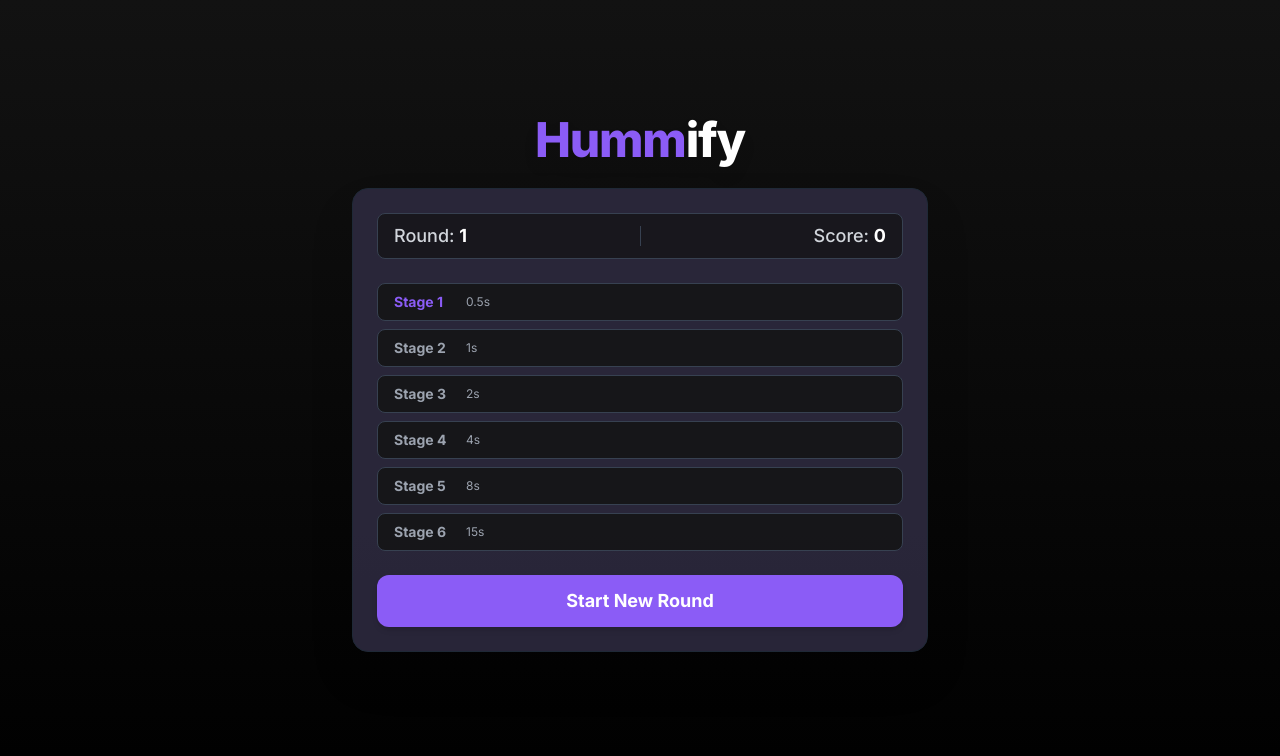
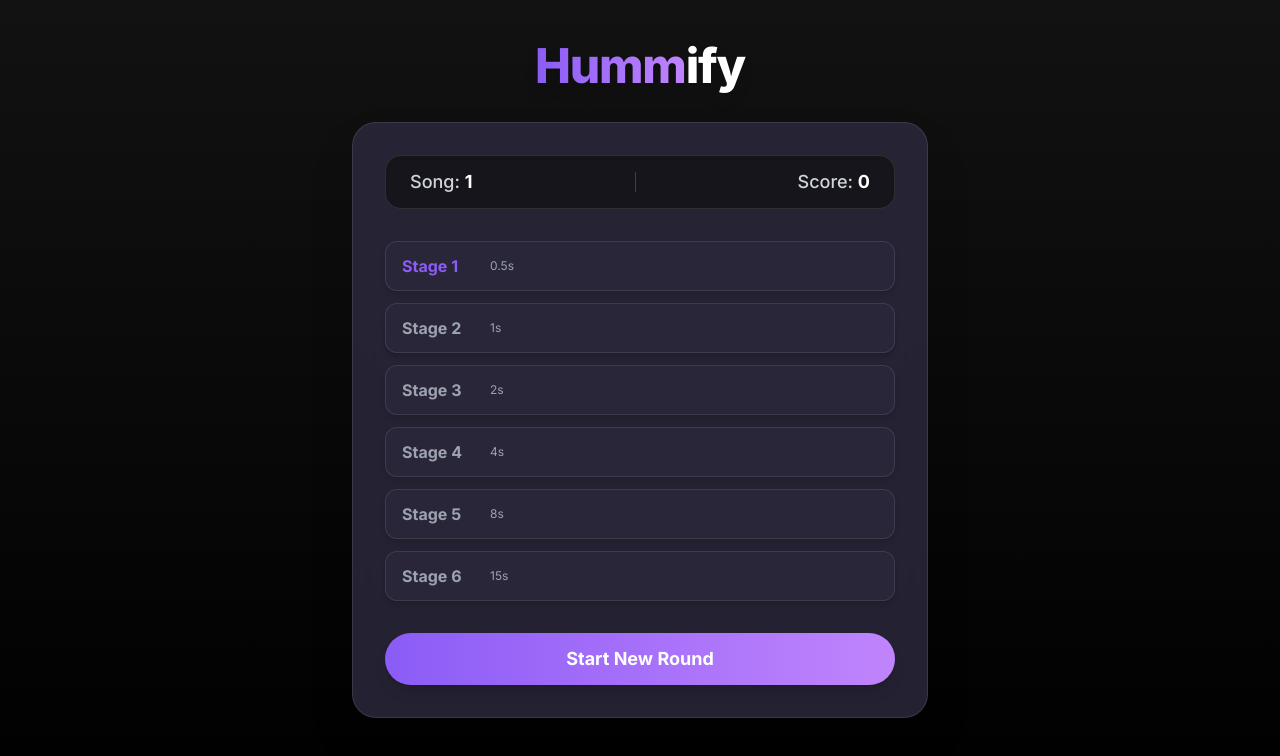
Before and after one commit to SamuriCoder/hummify, a Next.js app: page / in a window 1280 px wide. Shown: the top 756 px of the page. Built offline with nearby package versions, Linux system fonts and the light colour scheme.

Commit message:
Fixed UI

```diff
--- a/package.json
+++ b/package.json
@@ -17,6 +17,7 @@
   "author": "",
   "license": "ISC",
   "dependencies": {
+    "canvas-confetti": "^1.9.3",
     "howler": "^2.2.4",
     "next": "14.1.0",
     "react": "^18.2.0",
--- a/src/app/api/check/route.ts
+++ b/src/app/api/check/route.ts
@@ -8,7 +8,12 @@ let currentSong: { title: string; artist: string } | null = null;
 const normalize = (str: string): string[] => {
   return str
     .toLowerCase()
-    .replace(/[^a-z0-9\s]/g, '') // remove punctuation
+    // Remove text in parentheses or brackets
+    .replace(/\([^)]*\)|\[[^\]]*\]/g, '')
+    // Remove common version/remaster/bonus/feat info
+    .replace(/(remaster(ed)?|version|edit|bonus track|mono|stereo|feat\.?|featuring|explicit|clean|single|album|mix|live|deluxe|original|demo|reissue|re\-issue|re\s?record(ed)?|with .+|from .+|\d{4})/g, '')
+    // Remove punctuation
+    .replace(/[^a-z0-9\s]/g, '')
     .split(/\s+/)
     .filter(Boolean);
 };
--- a/src/app/globals.css
+++ b/src/app/globals.css
@@ -19,10 +19,58 @@ body {
 
 @layer components {
   .btn-primary {
-    @apply bg-primary hover:bg-primary/90 text-white font-bold py-2 px-4 rounded;
+    @apply bg-gradient-to-r from-primary to-purple-400 hover:from-purple-500 hover:to-primary text-white font-bold py-3 px-6 rounded-full shadow-lg transition-all duration-200 ease-in-out;
   }
 
   .card {
-    @apply bg-surface rounded-lg p-6 shadow-lg;
+    @apply bg-surface/80 backdrop-blur-lg border border-white/10 rounded-3xl p-8 shadow-2xl transition-all duration-200;
+  }
+
+  .input-modern {
+    @apply w-full pl-12 pr-4 py-3 rounded-xl bg-white/10 border border-white/10 text-lg text-white placeholder-gray-400 focus:border-primary focus:ring-2 focus:ring-primary/30 transition-all outline-none;
+  }
+
+  .stage-modern {
+    @apply flex items-center px-4 py-3 rounded-xl border border-white/10 bg-surface/60 shadow-md transition-all duration-150;
+  }
+
+  .stage-modern-active {
+    @apply border-primary bg-gradient-to-r from-primary/20 to-surface/80 shadow-xl;
+  }
+
+  .modal-modern {
+    @apply bg-surface/90 backdrop-blur-2xl rounded-3xl shadow-2xl p-10 max-w-md w-full text-center border border-white/10;
   }
 }
+
+@layer utilities {
+  .animate-fade-in {
+    animation: fadeIn 0.5s cubic-bezier(0.4,0,0.2,1);
+  }
+  .animate-pop-in {
+    animation: popIn 0.4s cubic-bezier(0.4,0,0.2,1);
+  }
+  .animate-bounce {
+    animation: bounce 1s infinite;
+  }
+  .animate-gradient-move {
+    background-size: 200% 200%;
+    animation: gradientMove 2s linear infinite;
+  }
+  @keyframes fadeIn {
+    from { opacity: 0; }
+    to { opacity: 1; }
+  }
+  @keyframes popIn {
+    0% { opacity: 0; transform: scale(0.8); }
+    100% { opacity: 1; transform: scale(1); }
+  }
+  @keyframes bounce {
+    0%, 100% { transform: translateY(0); }
+    50% { transform: translateY(-10px); }
+  }
+  @keyframes gradientMove {
+    0% { background-position: 0% 50%; }
+    100% { background-position: 100% 50%; }
+  }
+}
--- a/src/app/page.tsx
+++ b/src/app/page.tsx
@@ -2,6 +2,7 @@
 
 import { useState, useEffect, useRef } from 'react';
 import { Howl } from 'howler';
+import { useRef as useConfettiRef } from 'react';
 
 const INTERVALS = [0.5, 1, 2, 4, 8, 15];
 const MAX_GUESSES = 6;
@@ -22,6 +23,7 @@ export default function Home() {
   const [showModal, setShowModal] = useState(false);
   const [lastResult, setLastResult] = useState<{ correct: boolean; actualTitle: string; actualArtist: string } | null>(null);
   const inputContainerRef = useRef<HTMLDivElement>(null);
+  const confettiRef = useRef<HTMLDivElement>(null);
 
   const startGame = async (attempt = 1) => {
     const MAX_ATTEMPTS = 50;
@@ -152,6 +154,13 @@ export default function Home() {
     }
   };
 
+  const playFullSong = () => {
+    if (!currentSong) return;
+    currentSong.stop();
+    currentSong.seek(0);
+    currentSong.play();
+  };
+
   const handleGuess = async (e: React.FormEvent) => {
     e.preventDefault();
     if (!currentSong || !songData) return;
@@ -179,6 +188,7 @@ export default function Home() {
           actualArtist: data.actualArtist,
         });
         setShowModal(true);
+        playFullSong();
       } else if (currentInterval === MAX_GUESSES - 1) {
         setLastResult({
           correct: false,
@@ -186,6 +196,7 @@ export default function Home() {
           actualArtist: data.actualArtist,
         });
         setShowModal(true);
+        playFullSong();
       } else {
         setGuess('');
         setTimeout(() => playNextInterval(), 200); // slight delay for feedback
@@ -247,17 +258,32 @@ export default function Home() {
     };
   }, [guess]);
 
+  useEffect(() => {
+    if (showModal && lastResult?.correct && confettiRef.current) {
+      import('canvas-confetti').then((module) => {
+        const confetti = module.default;
+        confetti({
+          particleCount: 120,
+          spread: 90,
+          origin: { y: 0.6 },
+          zIndex: 1000,
+          colors: ['#8B5CF6', '#A78BFA', '#F472B6', '#FBBF24', '#34D399'],
+        });
+      });
+    }
+  }, [showModal, lastResult]);
+
   return (
     <main className="min-h-screen flex flex-col items-center justify-center bg-gradient-to-b from-background to-black p-4">
       <div className="w-full max-w-xl mx-auto">
-        <h1 className="text-5xl font-extrabold text-center mb-6 tracking-tight text-white drop-shadow-lg">
-          <span className="text-primary">Humm</span>ify
+        <h1 className="text-5xl font-extrabold text-center mb-8 tracking-tight text-white drop-shadow-lg">
+          <span className="bg-gradient-to-r from-primary to-purple-400 bg-clip-text text-transparent">Humm</span>ify
         </h1>
-        <div className="card mb-8 shadow-2xl rounded-2xl bg-surface/90 border border-gray-800">
+        <div className="card mb-10">
           {/* Improved Round/Score UI */}
-          <div className="flex items-center justify-between mb-6 px-4 py-2 rounded-lg bg-background/70 border border-gray-700">
+          <div className="flex items-center justify-between mb-8 px-6 py-3 rounded-2xl bg-background/70 border border-white/10 shadow-inner">
             <span className="text-lg font-medium text-gray-300">
-              Round: <span className="font-bold text-white">{round}</span>
+              Song: <span className="font-bold text-white">{round}</span>
             </span>
             <span className="mx-2 h-5 w-px bg-gray-700" />
             <span className="text-lg font-medium text-gray-300">
@@ -265,24 +291,22 @@ export default function Home() {
             </span>
           </div>
           {isPlaying && (
-            <div className="text-center mb-2">
+            <div className="text-center mb-4">
               <p className="text-lg font-semibold text-primary mt-2">
                 Interval: {INTERVALS[currentInterval]}s
               </p>
             </div>
           )}
           {/* Guess Stages */}
-          <div className="mb-6 space-y-2">
+          <div className="mb-8 space-y-3">
             {Array.from({ length: MAX_GUESSES }).map((_, idx) => (
               <div
                 key={idx}
-                className={`flex items-center px-4 py-2 rounded-lg transition-all border ${
-                  idx === currentInterval && isPlaying
-                    ? 'border-primary bg-primary/10 shadow-md'
-                    : 'border-gray-700 bg-background/80'
+                className={`stage-modern ${
+                  idx === currentInterval && isPlaying ? 'stage-modern-active' : ''
                 }`}
               >
-                <span className={`w-16 text-sm font-bold ${idx === currentInterval ? 'text-primary' : 'text-gray-400'}`}>Stage {idx + 1}</span>
+                <span className={`w-20 text-base font-bold ${idx === currentInterval ? 'text-primary' : 'text-gray-400'}`}>Stage {idx + 1}</span>
                 <span className="w-20 text-xs text-gray-400 ml-2">{INTERVALS[idx]}s</span>
                 <span className={`flex-1 ml-4 text-base ${statuses[idx] === 'correct' ? 'text-green-400' : statuses[idx] === 'incorrect' ? 'text-red-400' : 'text-gray-200'}`}>{guesses[idx]}</span>
                 {statuses[idx] === 'correct' && <span className="ml-2 text-green-400 font-bold">✔</span>}
@@ -294,16 +318,16 @@ export default function Home() {
           {!isPlaying ? (
             <button
               onClick={() => startGame()}
-              className="btn-primary w-full py-3 text-lg rounded-xl shadow-md hover:scale-[1.02] transition-transform"
+              className="btn-primary w-full py-3 text-lg rounded-full shadow-lg hover:scale-[1.03] transition-transform"
             >
               Start New Round
             </button>
           ) : (
-            <div className="space-y-4">
-              <form onSubmit={handleGuess} className="space-y-4">
+            <div className="space-y-6">
+              <form onSubmit={handleGuess} className="space-y-6">
                 <div ref={inputContainerRef} className="relative flex items-center">
-                  <span className="absolute left-3 text-gray-500">
-                    <svg width="20" height="20" fill="none" viewBox="0 0 24 24"><path stroke="currentColor" strokeWidth="2" d="M11 19a8 8 0 100-16 8 8 0 000 16zm7-1l-4.35-4.35" strokeLinecap="round" strokeLinejoin="round"/></svg>
+                  <span className="absolute left-4 text-gray-500">
+                    <svg width="22" height="22" fill="none" viewBox="0 0 24 24"><path stroke="currentColor" strokeWidth="2" d="M11 19a8 8 0 100-16 8 8 0 000 16zm7-1l-4.35-4.35" strokeLinecap="round" strokeLinejoin="round"/></svg>
                   </span>
                   <input
                     ref={inputRef}
@@ -315,11 +339,11 @@ export default function Home() {
                     }}
                     onFocus={() => setShowSuggestions(true)}
                     placeholder="Know it? Search for the title"
-                    className="w-full pl-10 pr-4 py-3 rounded-xl bg-background border border-gray-700 text-lg text-white focus:border-primary focus:ring-2 focus:ring-primary/30 transition-all outline-none"
+                    className="input-modern"
                     disabled={currentInterval >= MAX_GUESSES || statuses[currentInterval] === 'correct'}
                   />
                   {showSuggestions && suggestions.length > 0 && (
-                    <div className="absolute left-0 right-0 top-full mt-2 z-20 bg-surface rounded-md shadow-lg border border-gray-700 overflow-y-auto max-h-60 w-full">
+                    <div className="absolute left-0 right-0 top-full mt-2 z-20 bg-surface/90 backdrop-blur-lg rounded-xl shadow-lg border border-white/10 overflow-y-auto max-h-60 w-full">
                       {suggestions.map((suggestion, index) => (
                         <button
                           key={index}
@@ -328,7 +352,7 @@ export default function Home() {
                             handleSuggestionClick(suggestion);
                             if (inputRef.current) inputRef.current.focus();
                           }}
-                          className="w-full text-left px-4 py-2 hover:bg-gray-700 focus:bg-gray-700 focus:outline-none text-base"
+                          className="w-full text-left px-4 py-3 hover:bg-primary/10 focus:bg-primary/10 focus:outline-none text-base rounded-xl transition-all"
                         >
                           {suggestion}
                         </button>
@@ -336,21 +360,21 @@ export default function Home() {
                     </div>
                   )}
                 </div>
-                <div className="flex space-x-2">
-                  <button type="submit" className="btn-primary flex-1 py-3 text-lg rounded-xl shadow hover:scale-[1.02] transition-transform" disabled={statuses[currentInterval] === 'correct'}>
+                <div className="flex gap-3">
+                  <button type="submit" className="btn-primary flex-1 py-3 text-lg rounded-full shadow-lg hover:scale-[1.03] transition-transform" disabled={statuses[currentInterval] === 'correct'}>
                     Submit
                   </button>
                   <button
                     type="button"
                     onClick={replayCurrentInterval}
-                    className="btn-primary flex-1 py-3 text-lg rounded-xl shadow hover:scale-[1.02] transition-transform"
+                    className="btn-primary flex-1 py-3 text-lg rounded-full shadow-lg hover:scale-[1.03] transition-transform"
                   >
                     Replay
                   </button>
                   <button
                     type="button"
                     onClick={playNextInterval}
-                    className="btn-primary flex-1 py-3 text-lg rounded-xl shadow hover:scale-[1.02] transition-transform"
+                    className="btn-primary flex-1 py-3 text-lg rounded-full shadow-lg hover:scale-[1.03] transition-transform"
                     disabled={currentInterval >= MAX_GUESSES - 1}
                   >
                     Play Longer
@@ -363,18 +387,24 @@ export default function Home() {
       </div>
       {/* Modal for correct answer */}
       {showModal && lastResult && (
-        <div className="fixed inset-0 z-50 flex items-center justify-center bg-black bg-opacity-60">
-          <div className="bg-surface rounded-2xl shadow-2xl p-8 max-w-md w-full text-center border border-gray-700">
-            <h2 className={`text-2xl font-bold mb-4 ${lastResult.correct ? 'text-green-400' : 'text-red-400'}`}>{lastResult.correct ? 'Correct!' : 'Out of Guesses!'}</h2>
+        <div className="fixed inset-0 z-50 flex items-center justify-center bg-black bg-opacity-60 animate-fade-in">
+          <div ref={confettiRef} />
+          <div className="modal-modern animate-pop-in relative overflow-visible">
+            {lastResult.correct && (
+              <div className="flex flex-col items-center mb-2">
+                <span className="text-5xl mb-2 animate-bounce">🎉</span>
+              </div>
+            )}
+            <h2 className={`text-3xl font-extrabold mb-3 ${lastResult.correct ? 'text-green-400' : 'text-red-400'} drop-shadow-lg`}>{lastResult.correct ? 'Correct!' : 'Out of Guesses!'}</h2>
             <p className="text-lg mb-2 text-gray-200">The correct answer was:</p>
-            <p className="text-xl font-semibold text-primary mb-6">
+            <p className={`text-2xl font-extrabold mb-8 bg-gradient-to-r from-primary via-purple-400 to-pink-400 bg-clip-text text-transparent ${lastResult.correct ? 'animate-gradient-move' : ''}`}>
               {(lastResult.actualTitle || songData?.title || '-')}
               <span className="text-gray-400"> - </span>
               {(lastResult.actualArtist || songData?.artist || '-')}
             </p>
             <button
               onClick={handleNextSong}
-              className="btn-primary w-full py-3 text-lg rounded-xl shadow hover:scale-[1.02] transition-transform"
+              className="btn-primary w-full py-3 text-lg rounded-full shadow-lg hover:scale-[1.03] transition-transform"
             >
               Next Song
             </button>
```
Also changed, not shown: 1 other file (tests, documents, lock files or other folders).
